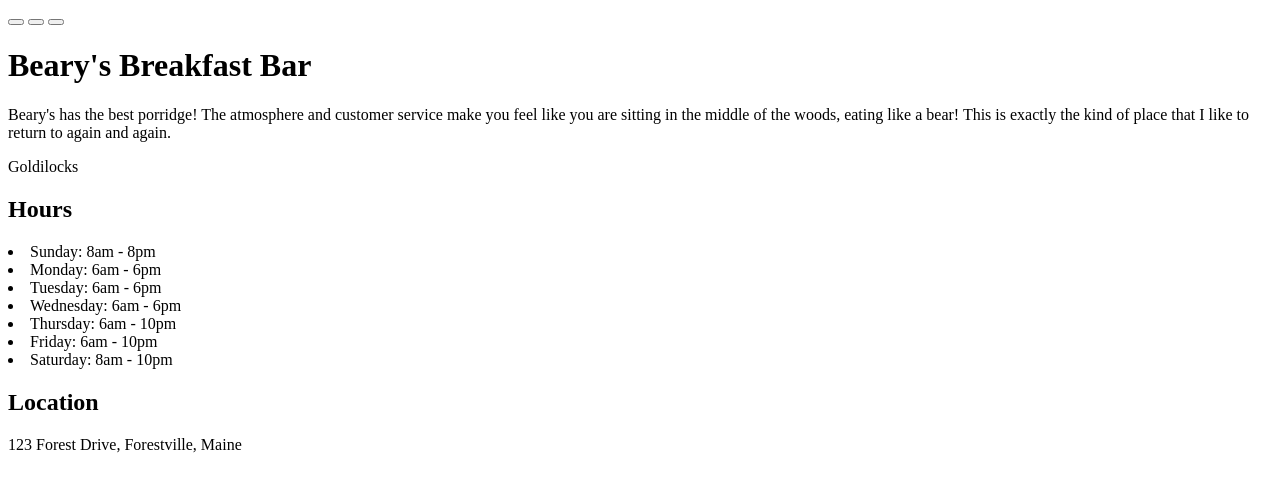
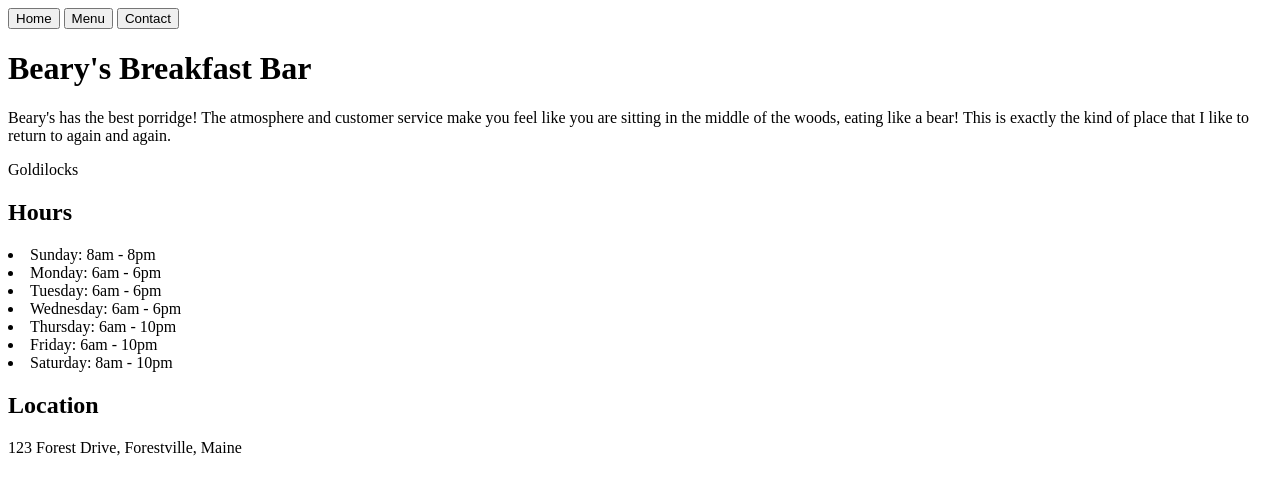
Before and after one commit to yegeto/restaurant-page, a website built with webpack: page src/template.html in a window 1280 px wide. Built offline with nearby package versions, Linux system fonts and the light colour scheme.

Commit message:
homePage returns an element and it appended in index.js

```diff
--- a/src/homePage.js
+++ b/src/homePage.js
@@ -1,6 +1,6 @@
 import createListItem from "./createListItem.js";
 export default function homePage() {
-  const mainContainer = document.getElementById("content");
+  const pageContainer = document.createElement("div");
   const header = document.createElement("h1");
   const introSection = document.createElement("section");
   const introText = document.createElement("p");
@@ -36,8 +36,10 @@ export default function homePage() {
   addressInfo.textContent = "123 Forest Drive, Forestville, Maine";
   addressSection.appendChild(addressInfo);
 
-  mainContainer.appendChild(header);
-  mainContainer.appendChild(introSection);
-  mainContainer.appendChild(hoursSection);
-  mainContainer.appendChild(addressSection);
+  pageContainer.appendChild(header);
+  pageContainer.appendChild(introSection);
+  pageContainer.appendChild(hoursSection);
+  pageContainer.appendChild(addressSection);
+
+  return pageContainer;
 }
--- a/src/index.js
+++ b/src/index.js
@@ -1,3 +1,8 @@
-import homePage from "./homePage.js";
+import homePageCreator from "./homePage";
 
-homePage();
+const contentLoader = (function () {
+  const contentContainer = document.getElementById("content");
+  const homePage = homePageCreator();
+
+  contentContainer.appendChild(homePage);
+})();
--- a/src/template.html
+++ b/src/template.html
@@ -10,9 +10,9 @@
 <body>
   <header>
     <nav>
-      <button></button>
-      <button></button>
-      <button></button>
+      <button id="home-button">Home</button>
+      <button id="menu-button">Menu</button>
+      <button id="contact-button">Contact</button>
     </nav>
   </header>
   <div id="content"></div>
```
